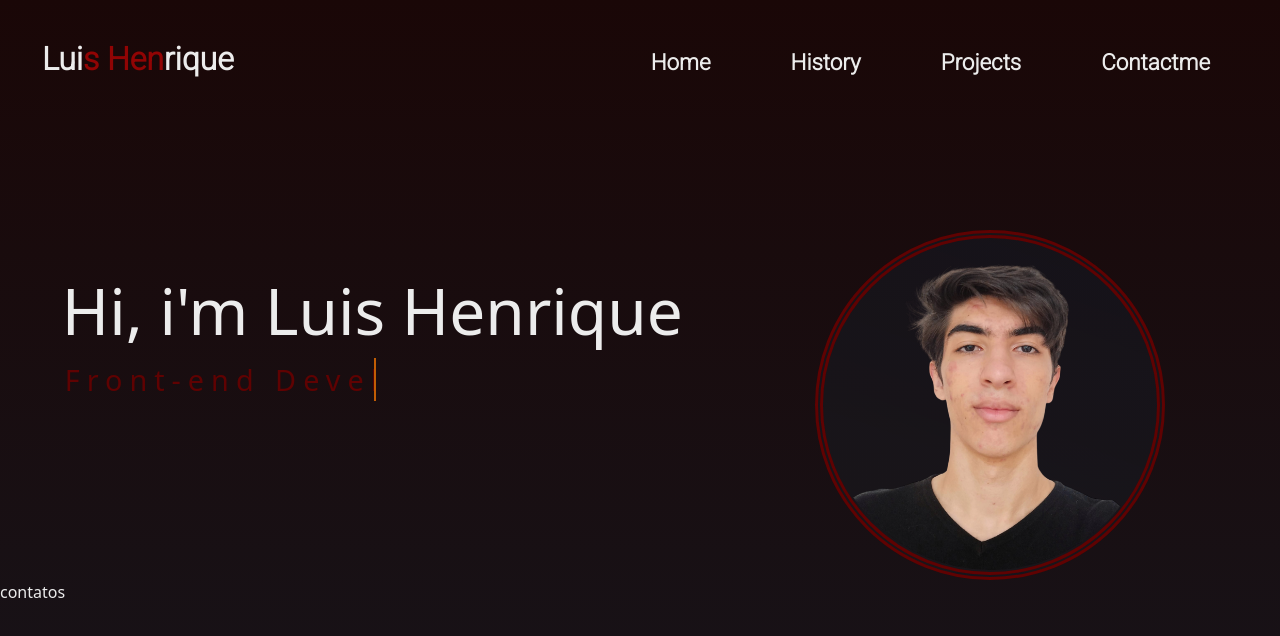
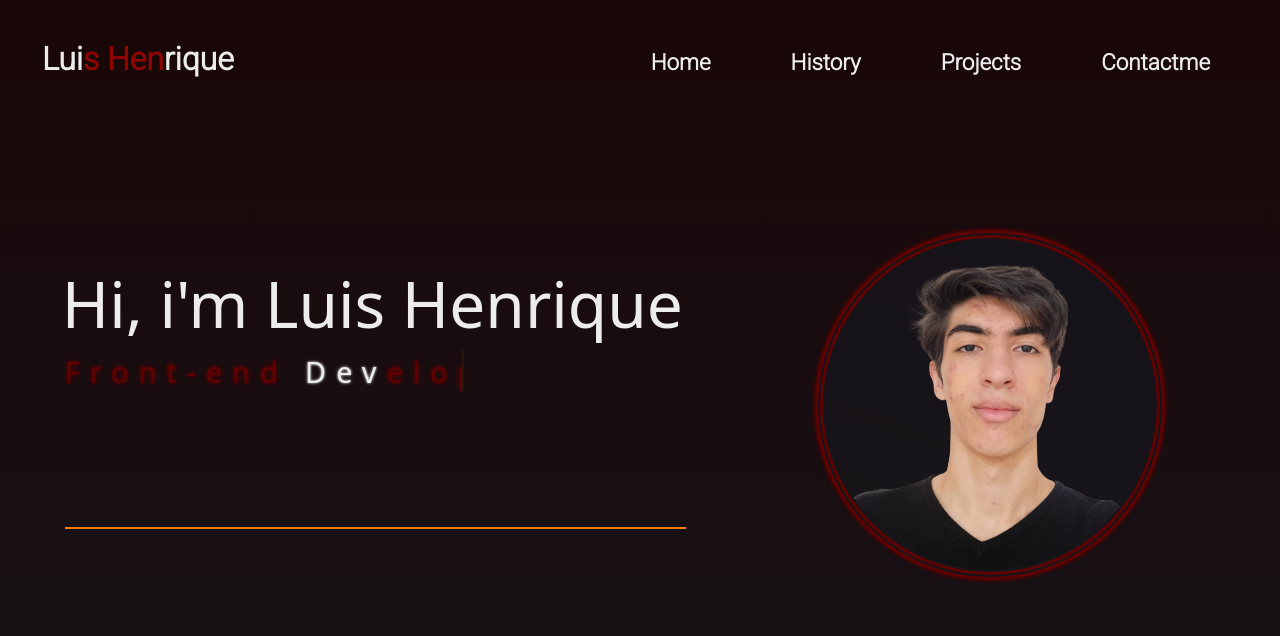
Before and after one commit to Spiguerfild/Portifolio, a React (Vite) app: page / in a window 1280 px wide. Shown: the top 636 px of the page. Built offline with nearby package versions, Linux system fonts and the light colour scheme.

Commit message:
✨ header e home prontos

```diff
--- a/src/App.jsx
+++ b/src/App.jsx
@@ -1,21 +1,21 @@
 import "./App.css";
-import Navbar from './components/Navbar.jsx'
-import Apresentacao from './components/Apresentacao'
-
+import Navbar from "./components/Navbar.jsx";
+import Apresentacao from "./components/Apresentacao";
 
 function App() {
   return (
     <div id="portifolio">
-  <header><Navbar/></header>
+      <header>
+        <Navbar />
+      </header>
 
+      <main>
+        <Apresentacao />
 
-      <main><Apresentacao/></main>
+        <section></section>
+      </main>
 
-      <section>
-
-      </section>
-
-      <footer>contatos</footer>
+      <footer></footer>
     </div>
   );
 }
--- a/src/components/Apresentacao.css
+++ b/src/components/Apresentacao.css
@@ -7,12 +7,14 @@
   display: flex;
   justify-content: space-around;
   align-items: center;
+  box-shadow: rgba(0, 0, 0, 0.24) 0px 3px 8px;
+  padding: 0 0 70px 0;
 }
 /*TEXTO MANIPULATION*/
 .text-ap {
-  margin: 0 0 120px 0;
-  /*border-left: 1px solid #ff7b00;*/
-
+  margin: 0 0 15px 0;
+  padding: 0 0 118px 0;
+  border-bottom: 2px solid #ff7b00;
 }
 .text-ap h1 {
   font-size: 4rem;
@@ -31,20 +33,28 @@
   white-space: nowrap;
   overflow: hidden;
 
-  letter-spacing: 7px;
+  letter-spacing: 10px;
 }
 
 /* Animation */
 .anim-typewriter {
-  animation: typewriter 5.6s steps(19) 1s 1 normal both,
-    blinkTextCursor 300ms steps(300) infinite normal;
+  text-align: inherit;
+  text-shadow: 0px 0px 3px #5f0202,
+ 0px 0px 5px #5f0202;
+  animation: typewriter 5s steps(20) 1s 1 normal both,
+    blinkTextCursor 250ms steps(300) infinite normal;
+}
+
+.anim-typewriter span{
+  text-shadow: 0px 0px 3px #ffffff;
 }
 @keyframes typewriter {
   from {
     width: 0;
   }
   to {
-    width: 394px;
+    width: 470px;
+
   }
 
 }
@@ -60,6 +70,7 @@
 /*FOTO MANIPULATION*/
 .div-foto-ap {
   margin: 0 50px 0 0;
+
 }
 .foto-ap {
   padding: 2px;
@@ -67,4 +78,7 @@
   border-radius: 50%;
   border: 8px double #5f0202;
   filter: blur(0.2px);
+  box-shadow: 0px 0px 3px #5f0202,
+  0px 0px 5px #5f0202;
+
 }
--- a/src/components/Apresentacao.jsx
+++ b/src/components/Apresentacao.jsx
@@ -9,7 +9,7 @@ function Apresentacao() {
         <div className="text-ap">
           <h1>Hi, i'm Luis Henrique</h1>
 
-            <p class="line-1 anim-typewriter">Front-end Developer </p>
+            <p class="line-1 anim-typewriter">Front-end <span>Dev</span>eloper.</p>
 
         </div>
 
--- a/src/index.css
+++ b/src/index.css
@@ -6,6 +6,6 @@
 }
 body {
   height: 100vh;
-  background: linear-gradient(to top, #17141a,rgb(26, 7, 7));
+  background: linear-gradient(to top, #17141a,rgb(26, 7, 7)) no-repeat;
   overflow-x: hidden;
 }
```
